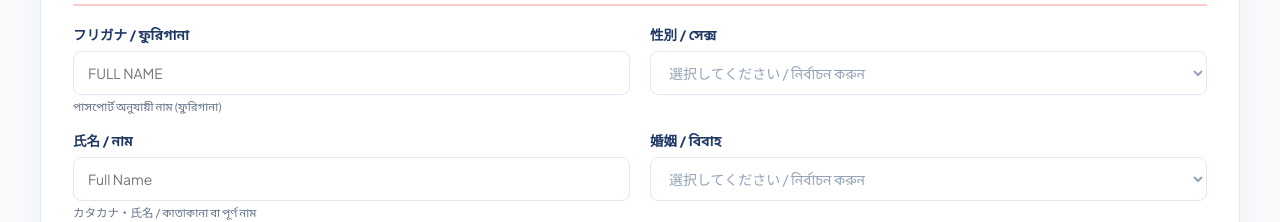
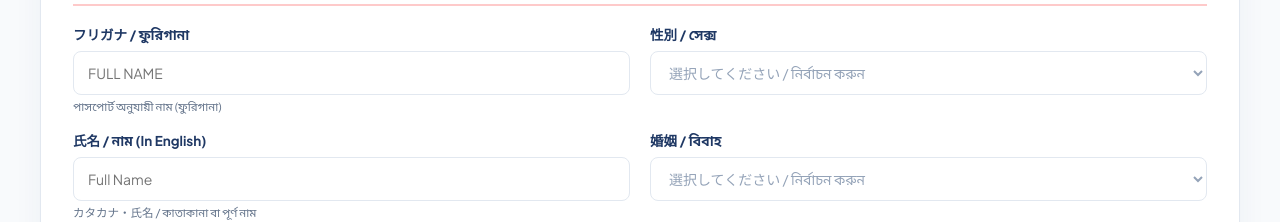
Before and after one commit to heavensarder/nikkou-software, a Next.js app: page /cv-form in a window 1280 px wide. Shown: the part 940-1162 px from the top of the page. Built offline with nearby package versions, Linux system fonts and the light colour scheme; no server answers.

Commit message:
small fix

```diff
--- a/app/cv-form/edit/[token]/page.tsx
+++ b/app/cv-form/edit/[token]/page.tsx
@@ -724,7 +724,7 @@ function StudentCvEditFormContent() {
                 <div className={styles.grid2}>
                   <div className={styles.formField}>
                     <label className={styles.formLabel}>
-                      氏名 / নাম
+                      氏名 / নাম (In English)
                     </label>
                     <input
                       type="text"
--- a/app/cv-form/page.tsx
+++ b/app/cv-form/page.tsx
@@ -1070,7 +1070,7 @@ export default function FixedStudentCvForm() {
               <div className={styles.grid2}>
                 <div className={styles.formField}>
                   <label className={styles.formLabel}>
-                    氏名 / নাম
+                    氏名 / নাম (In English)
                   </label>
                   <input
                     type="text"
--- a/app/dashboard/cv-maker/students/[id]/edit/page.tsx
+++ b/app/dashboard/cv-maker/students/[id]/edit/page.tsx
@@ -1019,7 +1019,7 @@ function EditStudentCvContent() {
                     marginBottom: '8px',
                   }}
                 >
-                  氏名 / নাম (পূর্ণ নাম)
+                  氏名 / নাম (In English) (পূর্ণ নাম)
                 </label>
                 <input
                   type="text"
```
Also changed, not shown: app/dashboard/cv-maker/new/page.tsx (+4 -4 lines).
